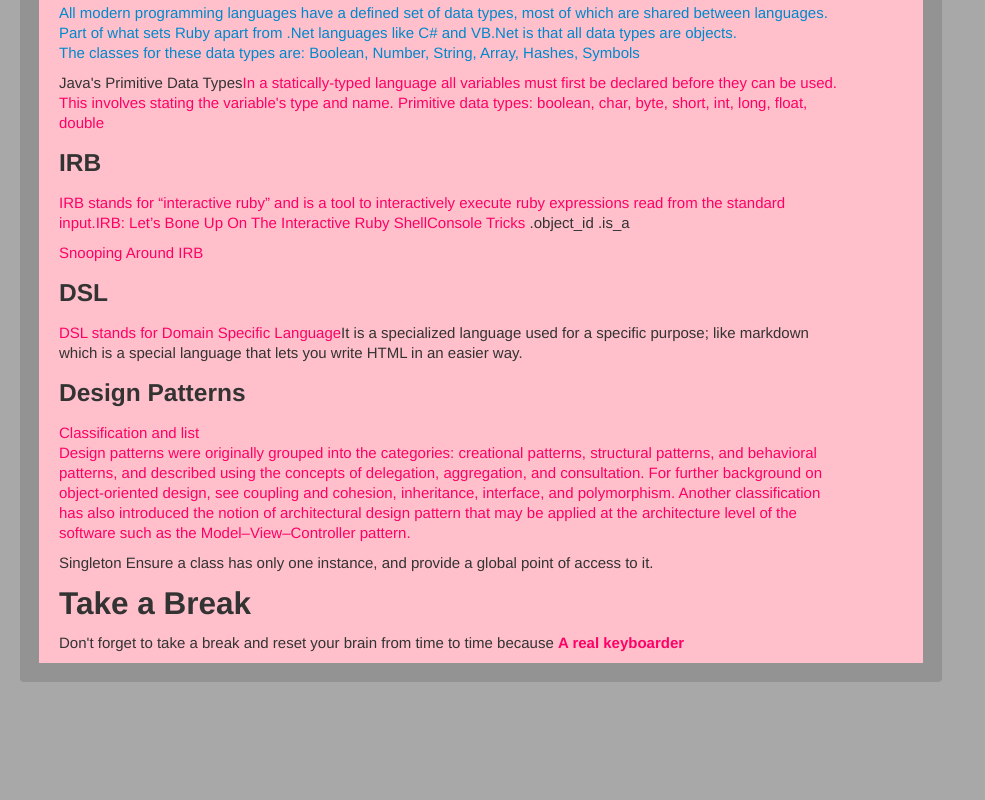
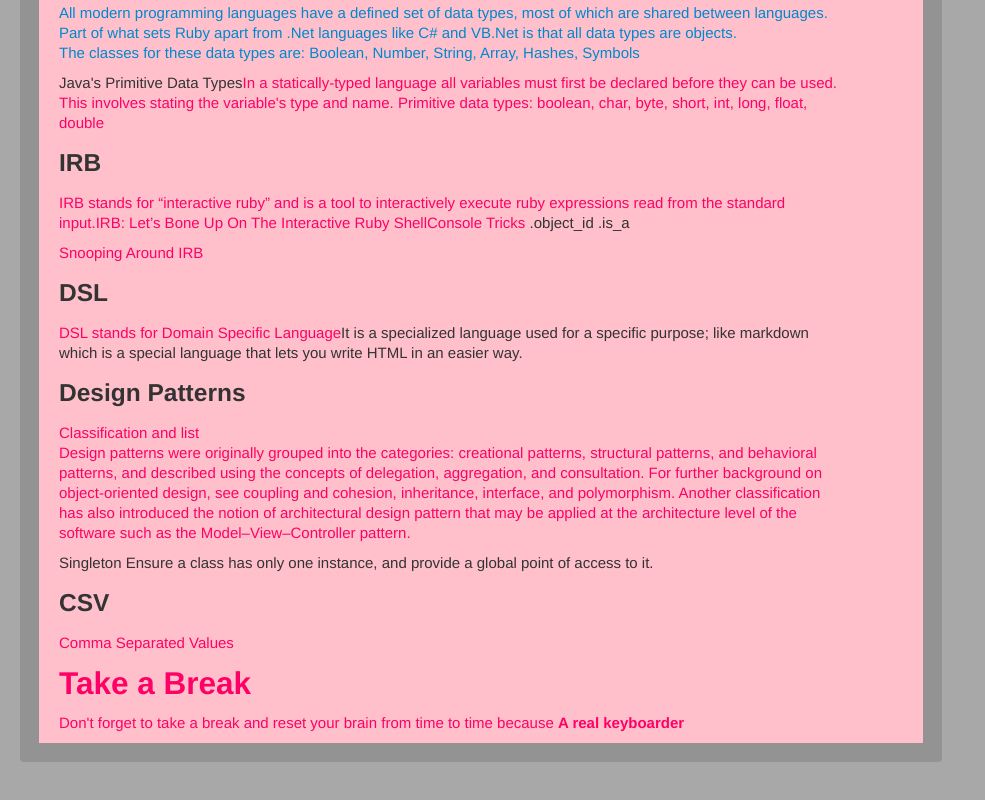
Before and after one commit to rubilicious/rubilicious.github.io, a plain HTML site: page bigbag/index.html in a window 1280 px wide. Shown: the part 1635-2435 px from the top of the page, without its empty margins (0-985 px from the left). Before the commit the page ends 2377 px from the top, so only its background shows below. Drawn offline with nearby package versions, Linux system fonts and the light colour scheme; files whose address does not match are found by name.

Commit message:
Automated commit at 2014-05-16 23:00:15 UTC by middleman-deploy 3.1.4

```diff
--- a/bigbag/index.html
+++ b/bigbag/index.html
@@ -133,6 +133,10 @@ Boolean, Number, String, Array, Hashes, Symbols</a></p>
     <p><a href="http://en.wikipedia.org/wiki/Software_design_pattern">Classification and list<br />
 Design patterns were originally grouped into the categories: creational patterns, structural patterns, and behavioral patterns, and described using the concepts of delegation, aggregation, and consultation. For further background on object-oriented design, see coupling and cohesion, inheritance, interface, and polymorphism. Another classification has also introduced the notion of architectural design pattern that may be applied at the architecture level of the software such as the Model–View–Controller pattern.</a></p> <p>Singleton Ensure a class has only one instance, and provide a global point of access to it.<p>
 
+  <h3>CSV</h3>
+    <p><a href="http://en.wikipedia.org/wiki/Comma-separated_values">Comma Separated Values<br />
+
+
 <h2>Take a Break</h2>
 <p>Don't forget to take a break and reset your brain from time to time because <a href= "http://www.youtube.com/watch?v=J---aiyznGQ&list=TLJFcmgFSQpWEWz9ePgph92dSGHBvR3_fQ" target="_blank"><b>A real keyboarder</b></a></p>
 
```
